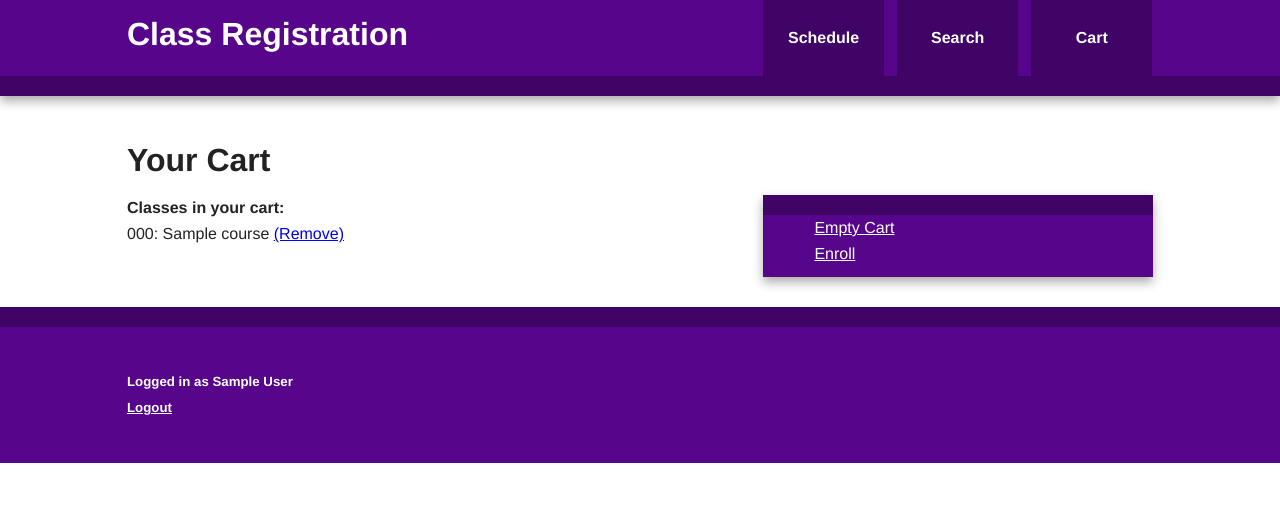
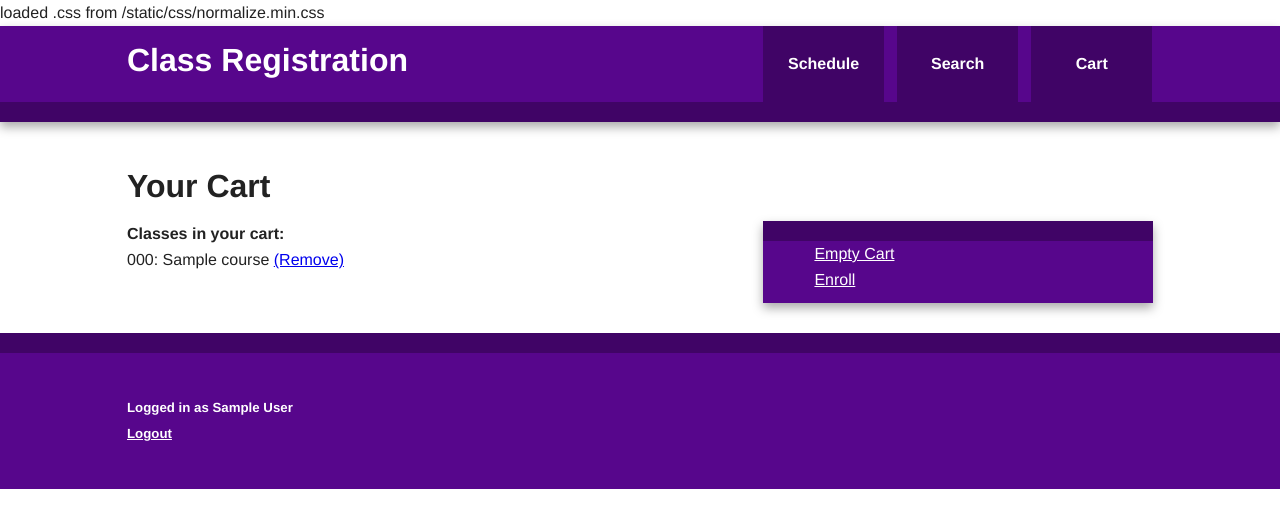
Before and after one commit to PandaSPUR/CloudClassReg, a Django app: page /reg/cart/ in a window 1280 px wide. Shown: the top 528 px of the page. Run offline with Django 3.2, Linux system fonts and the light colour scheme; a user stored in the database is signed in; tables that the repository leaves empty hold one stand-in row (values such as "Sample post"); parts of the project's set-up code (start-up, migrations or seed data) failed here and were passed over.

Commit message:
AWS: playing with static for templates

```diff
--- a/registration/templates/base.html
+++ b/registration/templates/base.html
@@ -14,7 +14,7 @@
         <script src="{% static "js/vendor/modernizr-2.6.2.min.js" %}"></script>
     </head>
     <body>
-
+    	loaded .css from {% static "css/normalize.min.css" %}
         <div class="header-container">
             <header class="wrapper clearfix">
                 <h1 class="title" ><a href="/reg/" class="title">Class Registration</a></h1>
```
